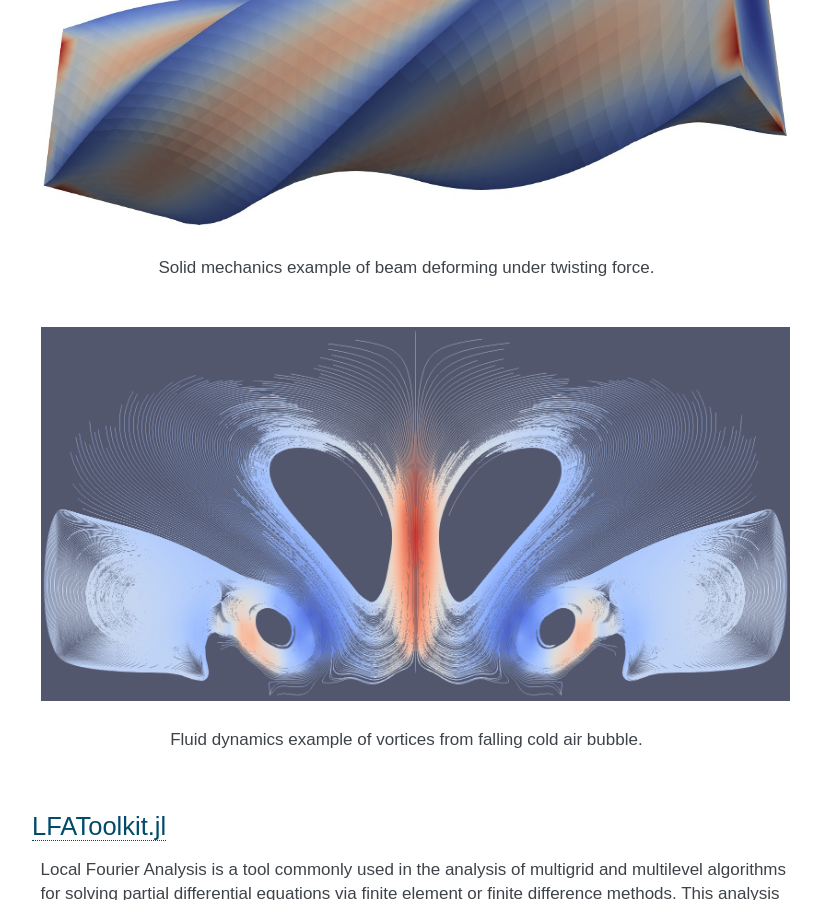
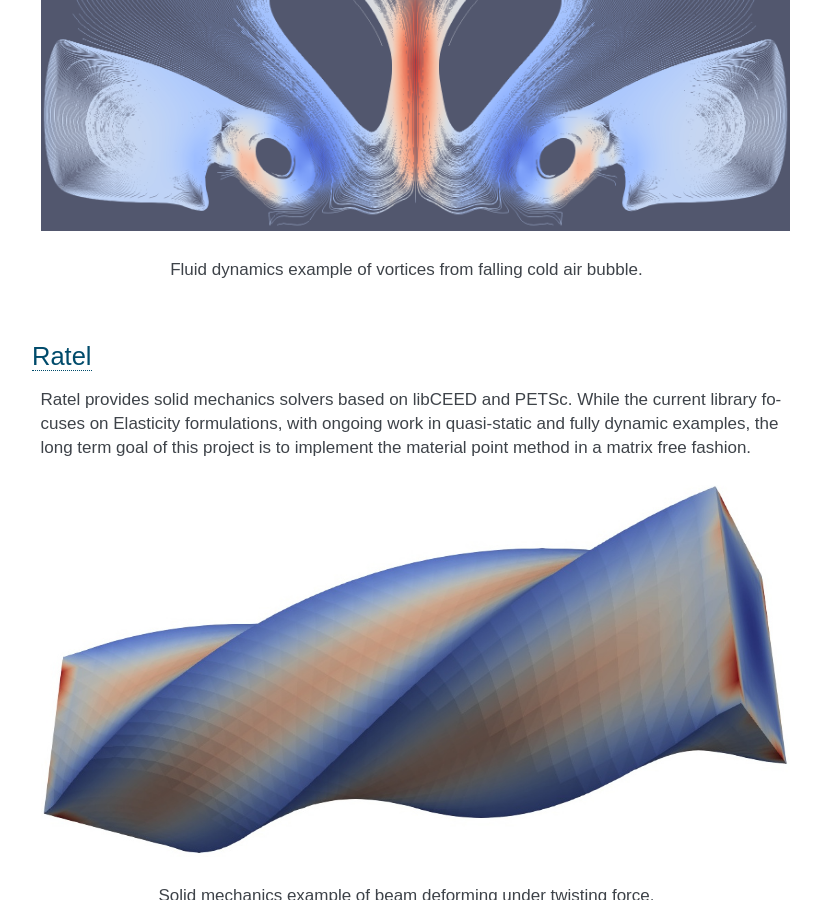
Before and after one commit to jeremylt/personal_website, a Sphinx documentation site: the page built from source/index.rst, in a window 1280 px wide and 900 px high, scrolled down 954 px. Shown: the whole window, without its empty margins (185-1006 px from the left). Built offline with Sphinx 7.4.7, drawn with Linux system fonts in a browser that asks for light colours; nearby versions of some CDN libraries.

Commit message:
add ratel

```diff
--- a/source/index.rst
+++ b/source/index.rst
@@ -66,15 +66,21 @@ Software
 libCEED provides fast algebra for element-based discretizations, designed for performance portability, run-time flexibility, and clean embedding in higher level libraries and applications. It offers a C99 interface as well as bindings for Fortran, Python, Julia, and Rust.
 While our focus is on high-order finite elements, the approach is mostly algebraic and thus applicable to other discretizations in factored form.
 
+.. figure:: img/FluidsVortices.png
+    :alt: Fluid dynamics example, cold air vortices
+
+    Fluid dynamics example of vortices from falling cold air bubble.
+
+`Ratel <https://gitlab.com/micromorph/ratel>`_
+--------------------------------------------------------------------------------
+
+Ratel provides solid mechanics solvers based on libCEED and PETSc.
+While the current library focuses on Elasticity formulations, with ongoing work in quasi-static and fully dynamic examples, the long term goal of this project is to implement the material point method in a matrix free fashion.
+
 .. figure:: img/SolidsTwist.jpeg
     :alt: Solid mechanics example, twisting beam
 
     Solid mechanics example of beam deforming under twisting force.
-
-.. figure:: img/FluidsVortices.png
-    :alt: Fluid dynamics example, cold air vortices
-
-    Fluid dynamics example of vortices from falling cold air bubble.
 
 `LFAToolkit.jl <https://www.github.com/jeremylt/LFAToolkit.jl>`_
 --------------------------------------------------------------------------------
```
